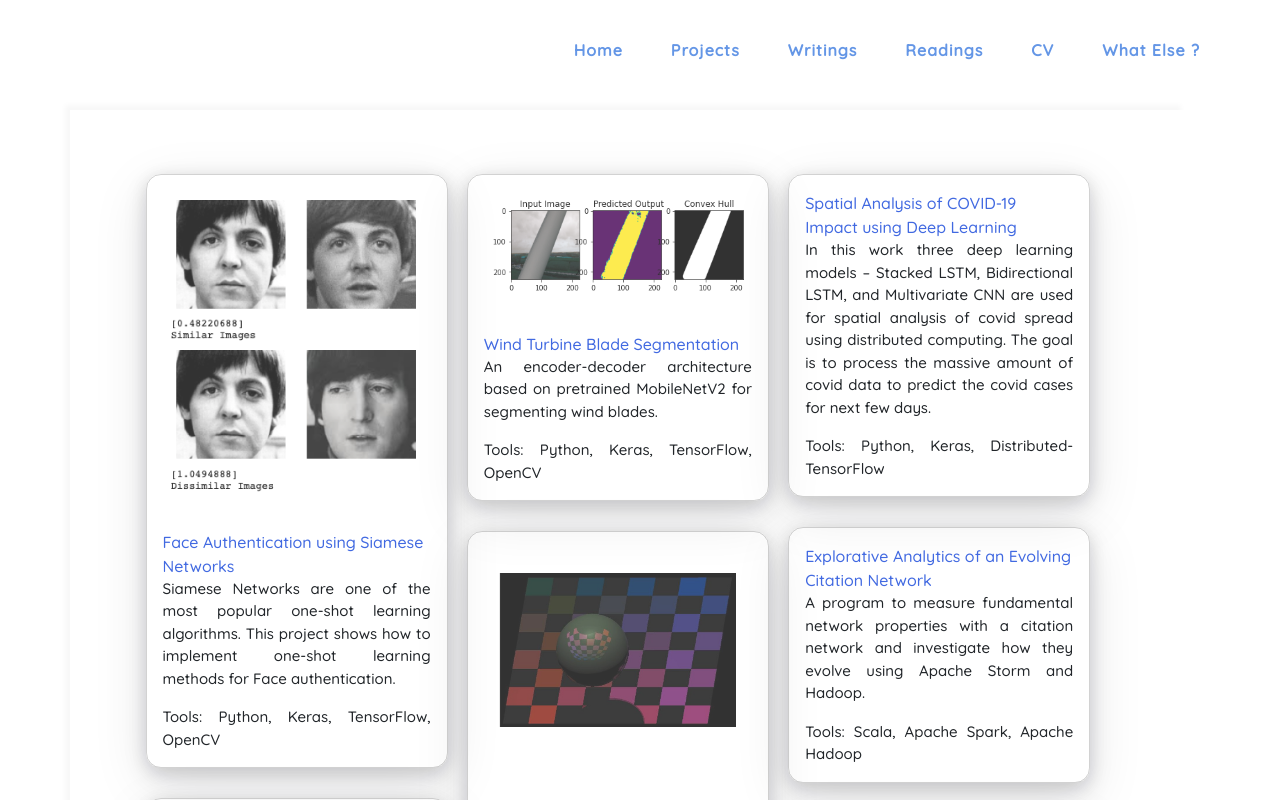
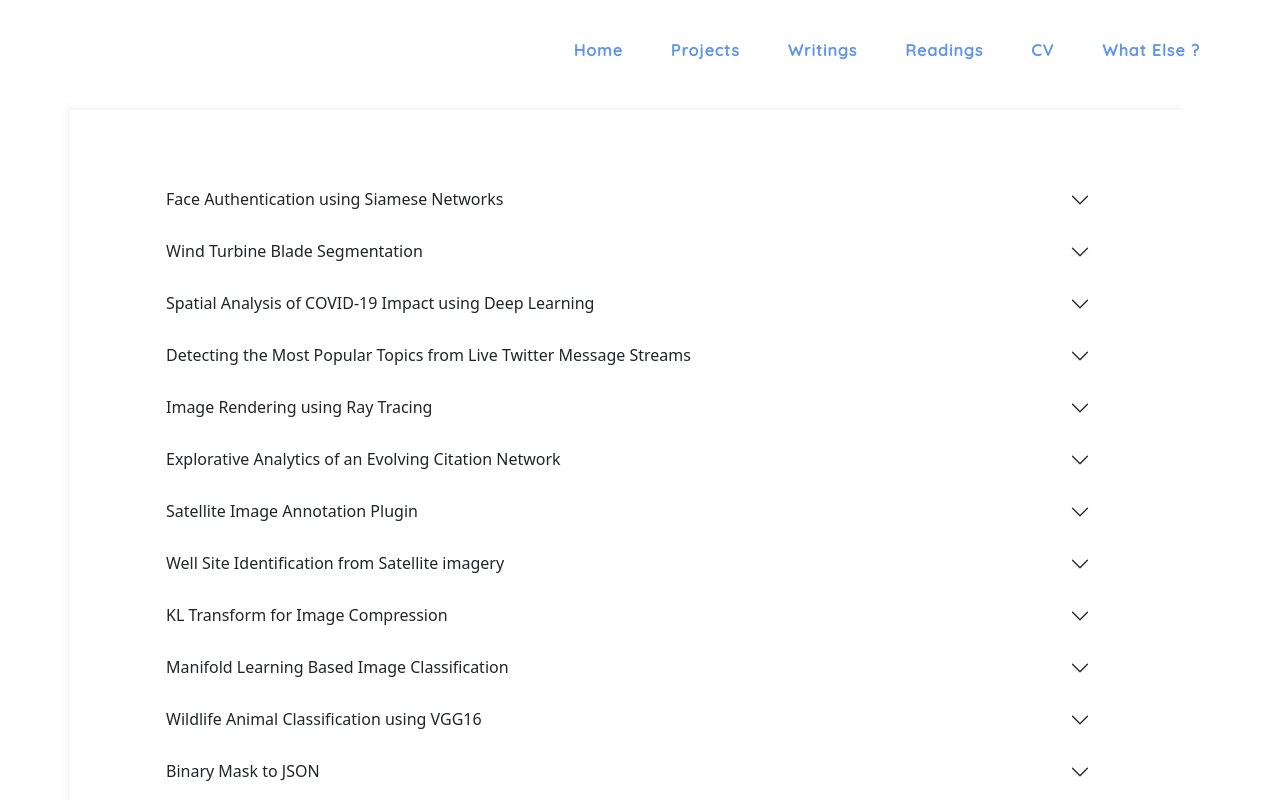
Before and after one commit to SonuDileep/SonuDileep.github.io, a React (Create React App) app: page /projects in a window 1280 px wide. Shown: the top 800 px of the page. Built offline with nearby package versions, Linux system fonts and the light colour scheme.

Commit message:
Projects Page formating

```diff
--- a/src/components/Projectlist/ProjectCard.js
+++ b/src/components/Projectlist/ProjectCard.js
@@ -1,43 +1,25 @@
-import React from "react";
 import Card from "react-bootstrap/Card";
 import Button from "react-bootstrap/Button";
+import React, { useState } from "react";
+import ListGroup from "react-bootstrap/ListGroup";
 
-
-
-function ProjectCard(props) {
+function ProjectCard({ project }) {
   return (
     <Card className="project-card-view">
-      {props.imgPath && <Card.Img variant="top" src={props.imgPath} alt="card-img" />}
+      {project.images[0] && <Card.Img variant="top" src={project.images[0].src} alt="card-img" style={project.images[0].style} />}
       <Card.Body>
-      <Card.Title as="a" href={props.ghLink} className="linkc">
-          {props.title}
+        <Card.Title as="a" href={project.link} className="linkc">
+          {project.name}
         </Card.Title>
         <Card.Text style={{ textAlign: "justify" }}>
-          {props.description}
+          {project.description}
         </Card.Text>
-        <Card.Text style={{ textAlign: "justify"  }}>
-          Tools: {props.tools}
+        <Card.Text style={{ textAlign: "justify" }}>
+          Tools: {project.tools}
         </Card.Text>
-{/*        <Button className="viewbtn" variant="primary" href={props.ghLink} target="_blank">
-          View
-        </Button> */}
-        {"\n"}
-        {"\n"}
-
-
-        {!props.isBlog && props.demoLink && (
-          <Button
-            variant="primary"
-            href={props.demoLink}
-            target="_blank"
-            style={{ marginLeft: "10px" }}
-          >
-
-            {"Demo"}
-          </Button>
-        )}
       </Card.Body>
     </Card>
   );
 }
+
 export default ProjectCard;
--- a/src/components/Projectlist/Projectlist.js
+++ b/src/components/Projectlist/Projectlist.js
@@ -1,9 +1,7 @@
-import React from 'react'
-import '../../pages/style.css';
+import React, { useState } from 'react';
 import ProjectCard from "./ProjectCard";
 import { Container, Row, Col } from 'react-bootstrap'
-import Masonry from 'react-masonry-css';
-
+import { MDBAccordion, MDBAccordionItem} from 'mdb-react-ui-kit';
 
 import fa_1 from '../../Assets/FA_1.png'
 import RT_1 from '../../Assets/RT_1.png'
@@ -20,14 +18,22 @@
     link: 'https://github.com/SonuDileep/Face-Authentication-using-Siamese-Networks',
     description: 'Siamese Networks are one of the most popular one-shot learning algorithms. This project shows how to implement one-shot learning methods for Face authentication.',
     tools: 'Python, Keras, TensorFlow, OpenCV',
-    images: [fa_1]
+    images:       [{
+        src: fa_1,
+        style: {maxHeight: '80%', maxWidth: '400px', minWidth: '50px', minHeight: '50px'}
+      }
+    ]
   },
   {
     name: 'Wind Turbine Blade Segmentation',
     link: 'https://github.com/SonuDileep/WindTurbine-Segmentation',
     description: 'An encoder-decoder architecture based on pretrained MobileNetV2 for segmenting wind blades.',
     tools: 'Python, Keras, TensorFlow, OpenCV',
-    images: [wb]
+    images:       [{
+        src: wb,
+        style: {maxHeight: '80%', maxWidth: '500px', minWidth: '50px', minHeight: '50px'}
+      }
+    ]
   },
   {
     name: 'Spatial Analysis of COVID-19 Impact using Deep Learning',
@@ -48,7 +54,11 @@
     link: 'https://github.com/SonuDileep/RayTracer',
     description: 'A raytracer program which could render photo-realistic images of 3D models using Perspective Projection and Camera modeling.',
     tools: 'C++, Eigen',
-    images: [RT_1]
+    images:       [{
+        src: RT_1,
+        style: {maxHeight: '80%', maxWidth: '500px', minWidth: '50px', minHeight: '50px'}
+      }
+    ]
   },
   {
     name: 'Explorative Analytics of an Evolving Citation Network',
@@ -69,21 +79,37 @@
     link: 'https://github.com/SonuDileep/Well-Site-Identification',
     description: 'This is a deep learning detection model based on YOLOv4 to find well sites in DJ Basin, Colorado. This works was part of the methane emission studies in Colorado. Trained a YOLOv4 model with 1500 well pad images and 500 site equipment images. The entire pipeline is implemented in QGIS. Model acheived an average well pad detection accuracy of 97% in DJ Basin, Colorado.',
     tools: 'Python, YOLOv4, OpenCV',
-    images: [WP_1, WP_2]
+    images:       [{
+        src: WP_1,
+        style: {maxHeight: '80%', maxWidth: '500px', minWidth: '50px', minHeight: '50px'}
+      },
+      {
+        src: WP_2,
+        style: {maxHeight: '80%', maxWidth: '500px', minWidth: '50px', minHeight: '50px'}
+      },
+    ]
   },
   {
     name: 'KL Transform for Image Compression',
     link: 'https://github.com/SonuDileep/KL-transform-for-Image-Data-Compression',
     description: 'A python implementation of Karhunen-Loeve (KL) mapping technique for image/data compression. KL is an optimal dimensionality reduction mapping technique and is based on finding the best orthonormal basis. The goal of this technique is to find the subspace where most of the information lies.',
     tools: 'Python, OpenCV',
-    images: [KL_12]
+    images:       [{
+        src: KL_12,
+        style: {maxHeight: '80%', maxWidth: '500px', minWidth: '50px', minHeight: '50px'}
+      }
+    ]
   },
   {
     name: 'Manifold Learning Based Image Classification',
     link: 'https://github.com/SonuDileep/Manifold-Learning/blob/main/Final_Project.pdf',
     description: 'Project focuses on analyzing and studying three different manifold learning techniques - Multidimensional Scaling (MDS), Isomap, Locally Linear Embedding(LLE) for image classification.',
     tools: 'Python, OpenCV',
-    images: [ML_1]
+    images:       [{
+        src: ML_1,
+        style: {maxHeight: '80%', maxWidth: '800px', minWidth: '50px', minHeight: '50px'}
+      }
+    ]
   },
   {
     name: 'Wildlife Animal Classification using VGG16',
@@ -97,38 +123,34 @@
     link: 'https://github.com/SonuDileep/Binary_Mask_2_Json',
     description: 'This python code helps to create a JSON file from Binary Mask Image for training a MASK-RCNN Segmentation Model',
     tools: 'Python, Numpy',
-    images: [KL_12]
+    images:       []
   },
-  // More projects can be added following the same format
 ];
 
 function ProjectList() {
+  const [selectedProject, setSelectedProject] = useState(null);
+
   return (
     <div className="aboutpagebackground">
       <Container>
         <Row className="textbackground">
-          <Masonry
-            breakpointCols={{
-              default: 3,
-              1100: 3,
-              700: 2,
-              500: 1
-            }}
-            className="my-masonry-gridp"
-            columnClassName="my-masonry-grid_columnp"
-          >
-            {projects.map((project, index) => (
-              <ProjectCard
-                title={project.name}
-                description={project.description}
-                tools={project.tools}
-                imgPath={project.images[0]}
-                ghLink={project.link}
-                isBlog={false}
-                key={index}
-              />
-            ))}
-          </Masonry>
+          <Col md={12}>
+            <MDBAccordion className="accordion-borderless">
+              {projects.map((project, index) => (
+                <MDBAccordionItem
+                  key={index}
+                  collapseId={`collapse${index}`}
+                  headerTitle={project.name}
+                  onClick={() => setSelectedProject((prevIndex) => (prevIndex === index ? null : index))}
+                >
+                  {selectedProject === index && (
+                      <ProjectCard project={projects[index]} />
+
+                  )}
+                </MDBAccordionItem>
+              ))}
+            </MDBAccordion>
+          </Col>
         </Row>
       </Container>
     </div>
--- a/src/pages/style.css
+++ b/src/pages/style.css
@@ -361,6 +361,18 @@
 
 /* Projectpage style */
 
+.project-card-container {
+  opacity: 1;
+  max-height: 0;
+  overflow: hidden;
+  transition: opacity 0.5s ease, max-height 0.8s ease;
+}
+
+.project-card-container.show {
+  opacity: 1;
+  max-height: 1000px; /* Adjust this value to the desired height */
+}
+
 .project-section {
   padding: 10rem 3rem;
 }
@@ -371,33 +383,35 @@
   padding-left: 25px !important;
   padding-right: 25px !important;
   height: auto !important;
+   z-index: 999;
 
 }
+
+.accordion-borderless .accordion-item {
+  border: none;
+}
+
+.project-card img {
+  max-width: 100%;  /* ensures the image doesn't expand beyond its container's width */
+  height: auto;    /* maintains aspect ratio */
+}
+
 .card-text{
   font-family: 'Quicksand', sans-serif, Arial;
   font-weight: 300;
   font-size: 15px;
 }
-{/*.project-card-view {
-  box-shadow: rgba(17, 17, 26, 0.1) 0px 4px 16px,
-    rgba(17, 17, 26, 0.1) 0px 8px 24px, rgba(17, 17, 26, 0.1) 0px 16px 56px !important;
-  color: #191919 !important;
-  background-color: transparent !important;
-  border: transparent;
-  opacity: 0.9 !important;
-  transition: all 0.5s ease 0s !important;
-  height: 100% !important;
-  border-radius: 15px;
-}
-*/}
+
 .project-card-view {
   width: 100%;
   border-radius: 15px;
   box-shadow: rgba(17, 17, 26, 0.1) 0px 4px 16px, rgba(17, 17, 26, 0.1) 0px 8px 24px, rgba(17, 17, 26, 0.1) 0px 16px 56px;
-  margin-bottom: 30px;
-background-color: transparent;
+  margin-bottom: 20px;
+  background-color: transparent;
   font-family: 'Quicksand', sans-serif, Arial;
   font-weight: 500;
+  margin-top: 10px;
+
 }
 
 .project-card-view:hover {
@@ -409,7 +423,7 @@
 
 .card-img-top {
   padding: 20px !important;
-  opacity: 0.8 !important;
+  opacity: 1.0 !important;
   border-radius: 10px !important;
 }
 .viewbtn {
```
Also changed, not shown: package.json (+1 -15 lines), 9 other files (tests, documents, lock files or other folders).
